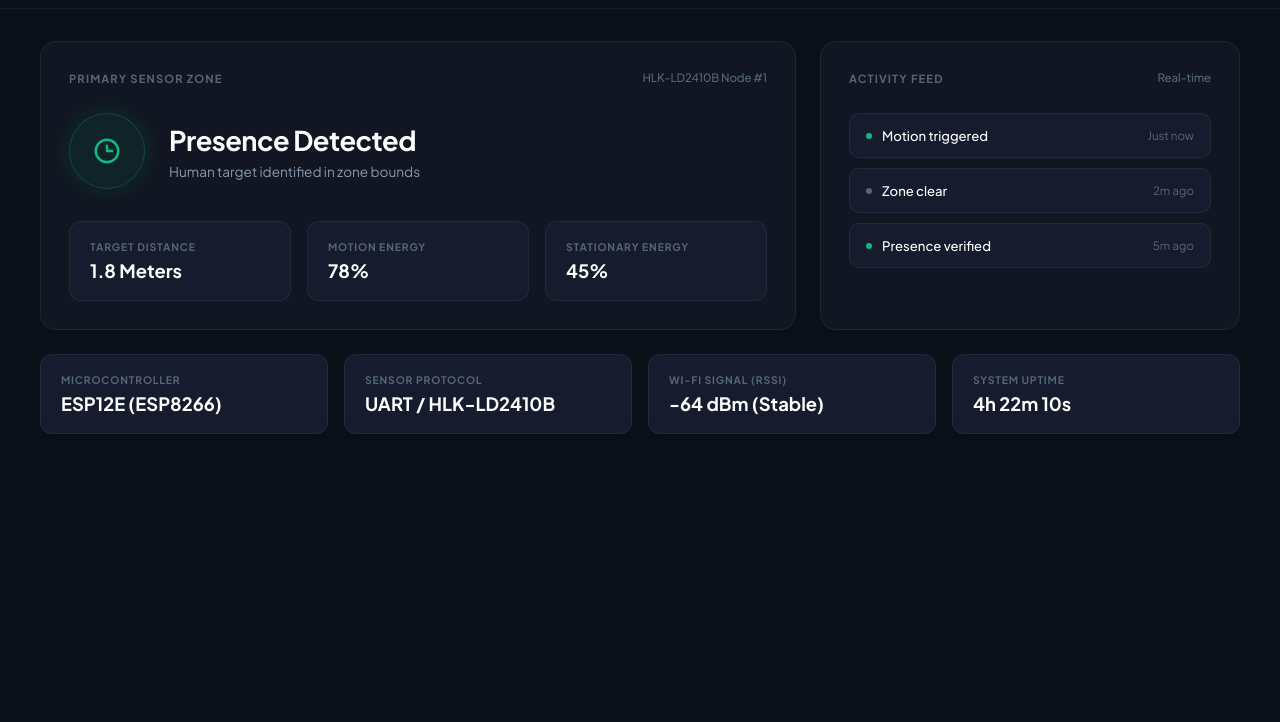
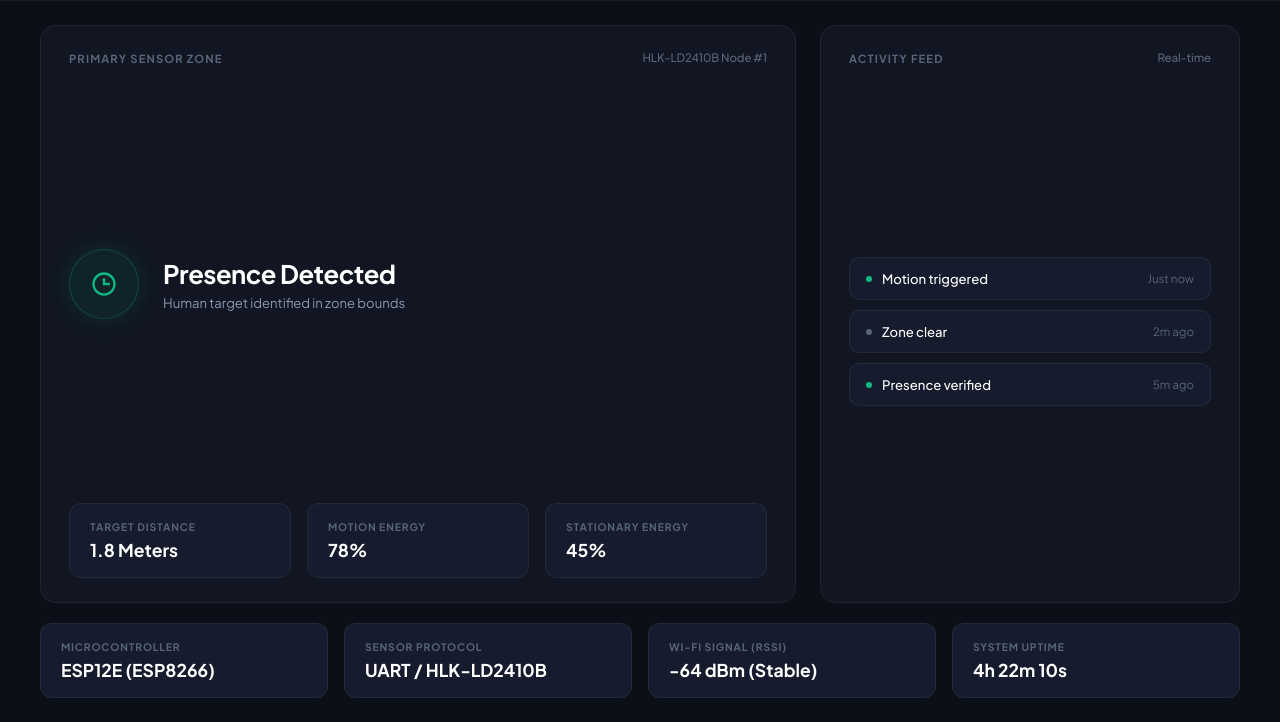
Before and after one commit to PsychicNova/Security-Database, a website: page public/Dashboard.html in a window 1280 px wide. Shown: the part 78-800 px from the top of the page. Drawn offline with Linux system fonts and the light colour scheme.

Commit message:
Adjust dashboard flex height to fill screen without blank space

```diff
--- a/public/Dashboard.html
+++ b/public/Dashboard.html
@@ -30,9 +30,10 @@
       font-family: 'Plus Jakarta Sans', -apple-system, BlinkMacSystemFont, sans-serif;
       background-color: var(--bg-dark);
       color: var(--text-primary);
-      min-height: 100vh;
+      height: 100vh;
       display: flex;
       flex-direction: column;
+      overflow: hidden;
     }
 
     /* Header */
@@ -40,9 +41,10 @@
       display: flex;
       justify-content: space-between;
       align-items: center;
-      padding: 24px 40px;
+      padding: 20px 40px;
       background: var(--bg-dark);
       border-bottom: 1px solid var(--card-border);
+      flex-shrink: 0;
     }
 
     .nav-brand {
@@ -135,17 +137,19 @@
       flex: 1;
       max-width: 1440px;
       width: 100%;
-      margin: 32px auto;
-      padding: 0 40px;
+      margin: 0 auto;
+      padding: 24px 40px;
       display: flex;
       flex-direction: column;
-      gap: 24px;
+      justify-content: space-between;
+      gap: 20px;
     }
 
     .dashboard-grid {
       display: grid;
       grid-template-columns: 1.8fr 1fr;
       gap: 24px;
+      flex: 1;
     }
 
     @media (max-width: 1024px) {
@@ -158,14 +162,17 @@
       background: var(--card-bg);
       border: 1px solid var(--card-border);
       border-radius: 16px;
-      padding: 28px;
+      padding: 24px 28px;
+      display: flex;
+      flex-direction: column;
+      justify-content: space-between;
     }
 
     .card-header-row {
       display: flex;
       justify-content: space-between;
       align-items: center;
-      margin-bottom: 28px;
+      margin-bottom: 20px;
     }
 
     .card-title {
@@ -188,12 +195,12 @@
       display: flex;
       align-items: center;
       gap: 24px;
-      margin-bottom: 32px;
+      margin-bottom: 20px;
     }
 
     .presence-indicator-ring {
-      width: 76px;
-      height: 76px;
+      width: 70px;
+      height: 70px;
       border-radius: 50%;
       display: flex;
       align-items: center;
@@ -205,20 +212,20 @@
     }
 
     .presence-indicator-ring svg {
-      width: 30px;
-      height: 30px;
+      width: 28px;
+      height: 28px;
       fill: var(--accent-green);
     }
 
     .presence-info h2 {
-      font-size: 1.7rem;
+      font-size: 1.6rem;
       font-weight: 700;
       letter-spacing: -0.02em;
-      margin-bottom: 6px;
+      margin-bottom: 4px;
     }
 
     .presence-info p {
-      font-size: 0.85rem;
+      font-size: 0.82rem;
       color: var(--text-secondary);
     }
 
@@ -232,7 +239,7 @@
     .metric-box {
       background: var(--input-bg);
       border: 1px solid var(--card-border);
-      padding: 18px 20px;
+      padding: 16px 20px;
       border-radius: 12px;
     }
 
@@ -249,7 +256,7 @@
     .metric-box strong {
       color: var(--text-primary);
       font-weight: 700;
-      font-size: 1.15rem;
+      font-size: 1.1rem;
     }
 
     /* Activity Feed */
@@ -257,6 +264,8 @@
       display: flex;
       flex-direction: column;
       gap: 10px;
+      flex: 1;
+      justify-content: center;
     }
 
     .activity-item {
@@ -265,7 +274,7 @@
       align-items: center;
       background: var(--input-bg);
       border: 1px solid var(--card-border);
-      padding: 13px 16px;
+      padding: 12px 16px;
       border-radius: 10px;
       font-size: 0.82rem;
     }
```
